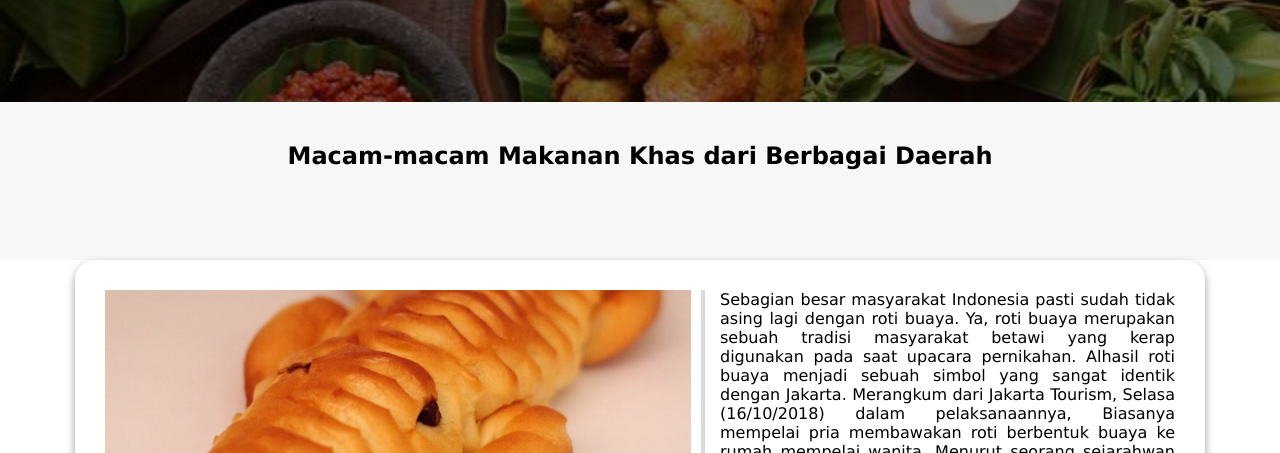
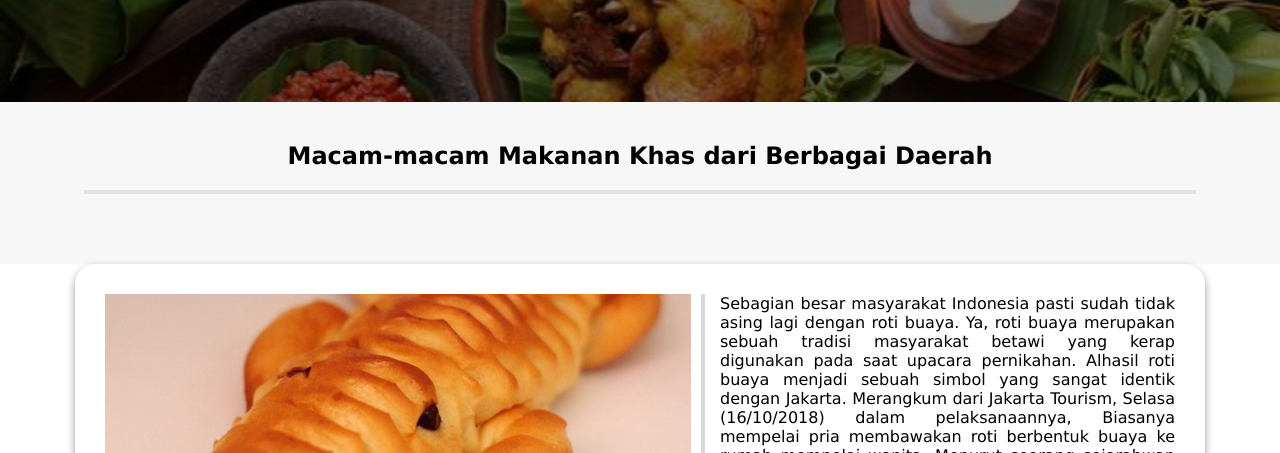
Before and after one commit to HajarAwad/F19, a plain HTML site: page index.html in a window 1280 px wide. Shown: the part 347-800 px from the top of the page. Drawn offline with Linux system fonts and the light colour scheme; files whose address does not match are found by name.

Commit message:
border bottom

```diff
--- a/style.css
+++ b/style.css
@@ -99,6 +99,7 @@ header {
 .heading {
     padding-top: 40px;
     padding-bottom: 20px;
+    border-bottom: 4px solid #dce3e7;
 }
 
 .makanan {
```
